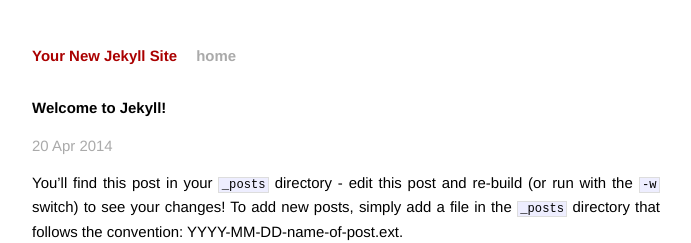
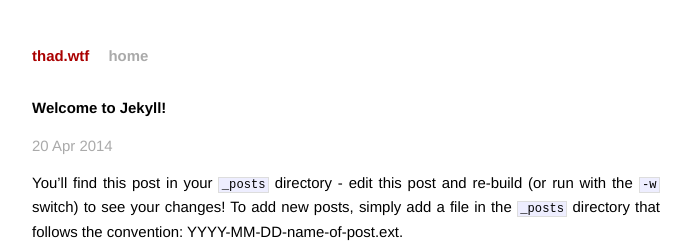
Before and after one commit to thadbloom/thadbloom.github.io, a Jekyll site: the page built from _posts/2014-04-20-welcome-to-jekyll.markdown, in a window 1280 px wide. Shown: the top 243 px of the page, without its empty margins (294-985 px from the left). Built offline with Jekyll 4.4.1, drawn with Linux system fonts in a browser that asks for light colours; Markdown is read by kramdown in place of the engine named in the settings.

Commit message:
update site name

```diff
--- a/_config.yml
+++ b/_config.yml
@@ -1,4 +1,4 @@
-name: Your New Jekyll Site
+name: thad.wtf
 markdown: redcarpet
 highlighter: pygments # or rouge or null
 exclude: ["node_modules", "gulpfile.js", "package.json"]
```
